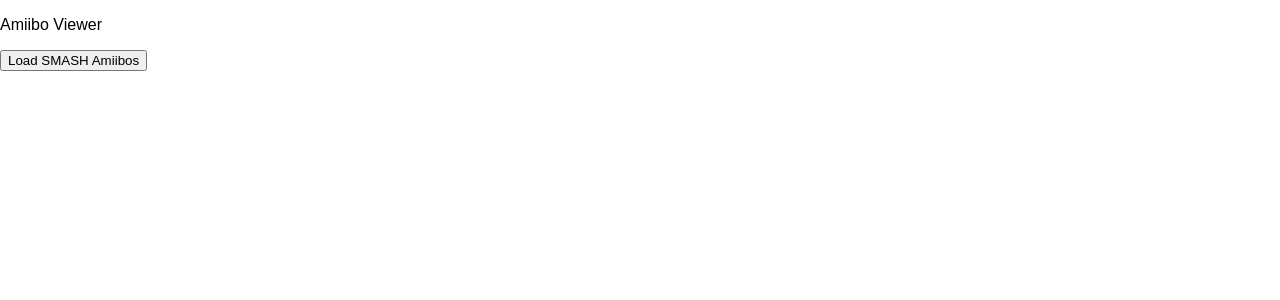
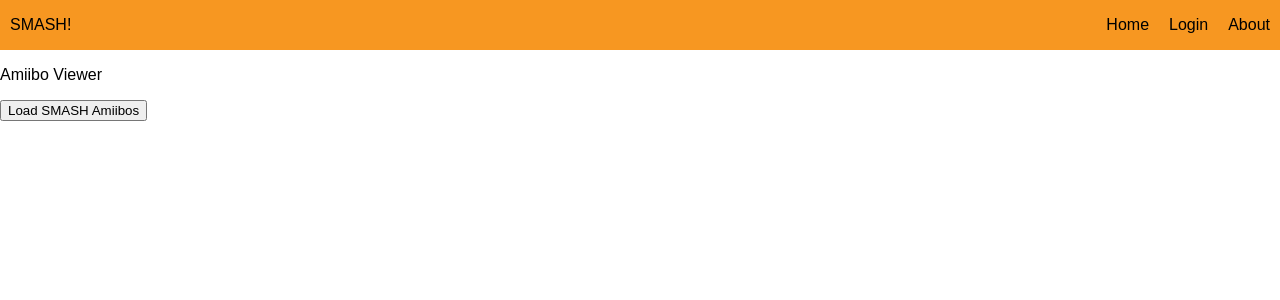
Before and after one commit to WebDeveloperTom/amiibo-collection, a React (Create React App) app: page / in a window 1280 px wide. Shown: the top 300 px of the page. Built offline with nearby package versions, Linux system fonts and the light colour scheme.

Commit message:
add navbar + basic styles

```diff
--- a/package.json
+++ b/package.json
@@ -5,7 +5,8 @@
   "dependencies": {
     "react": "^16.4.1",
     "react-dom": "^16.4.1",
-    "react-scripts": "1.1.4"
+    "react-scripts": "1.1.4",
+    "simple-flexbox": "^1.2.0"
   },
   "scripts": {
     "start": "react-scripts start",
--- a/src/App.css
+++ b/src/App.css
@@ -1,3 +1,9 @@
+body,
+ul {
+  margin: 0;
+  padding: 0;
+}
+
 .amiibo-grid {
   display: grid;
   grid-template-columns: repeat(auto-fit, minmax(100px, 1fr));
--- a/src/App.js
+++ b/src/App.js
@@ -1,5 +1,6 @@
 import React, { Component } from "react";
 import AmiiboDisplay from "./components/AmiiboDisplay";
+import Nav from "./components/Nav";
 import amiibos from "./amiibolist";
 import "./App.css";
 
@@ -30,6 +31,13 @@
   render() {
     return (
       <div className="App">
+        <Nav
+          style={{
+            flex: 1,
+            justifyContent: "center",
+            alignItems: "center"
+          }}
+        />
         <p>Amiibo Viewer</p>
         <AmiiboDisplay
           loaded={this.state.isLoaded}
--- /dev/null
+++ b/src/components/Nav.js
@@ -0,0 +1,21 @@
+import React, { Component } from "react";
+import "../styles/nav.css";
+
+class Nav extends Component {
+  render() {
+    return (
+      <div className="navbar">
+        <ul>
+          <li className="title">SMASH!</li>
+          <ul className="nav-buttons">
+            <li>Home</li>
+            <li>Login</li>
+            <li>About</li>
+          </ul>
+        </ul>
+      </div>
+    );
+  }
+}
+
+export default Nav;
--- /dev/null
+++ b/src/styles/nav.css
@@ -0,0 +1,26 @@
+.navbar {
+  background-color: #f79721;
+}
+.title {
+  margin-right: auto;
+  margin-left: 10px;
+}
+.navbar > ul {
+  display: flex;
+  justify-content: center;
+  align-items: center;
+  height: 50px;
+}
+
+ul > li {
+  list-style: none;
+}
+.nav-buttons {
+  display: flex;
+  justify-content: space-around;
+}
+
+.nav-buttons > li {
+  margin-left: 10px;
+  margin-right: 10px;
+}
```
Also changed, not shown: 2 other files (tests, documents, lock files or other folders).
